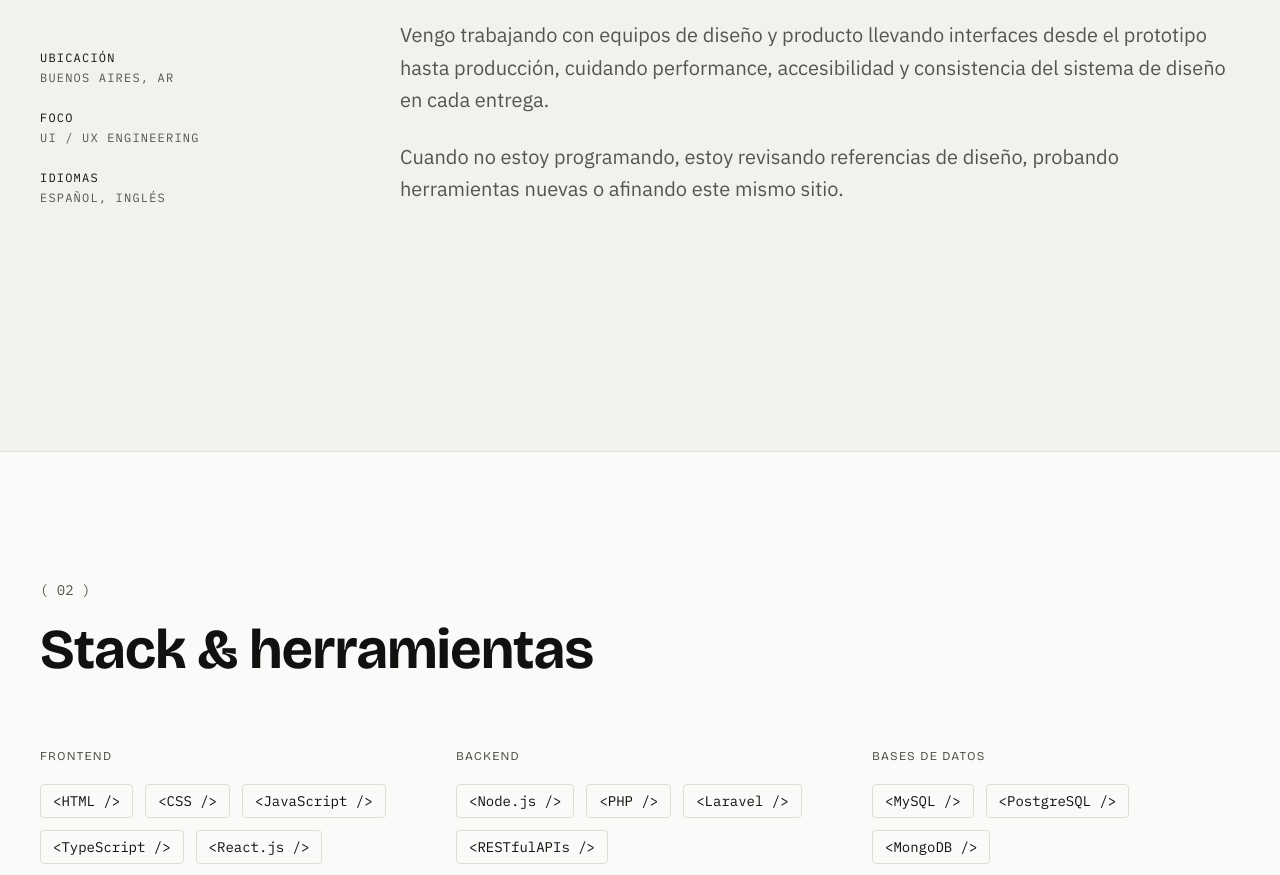
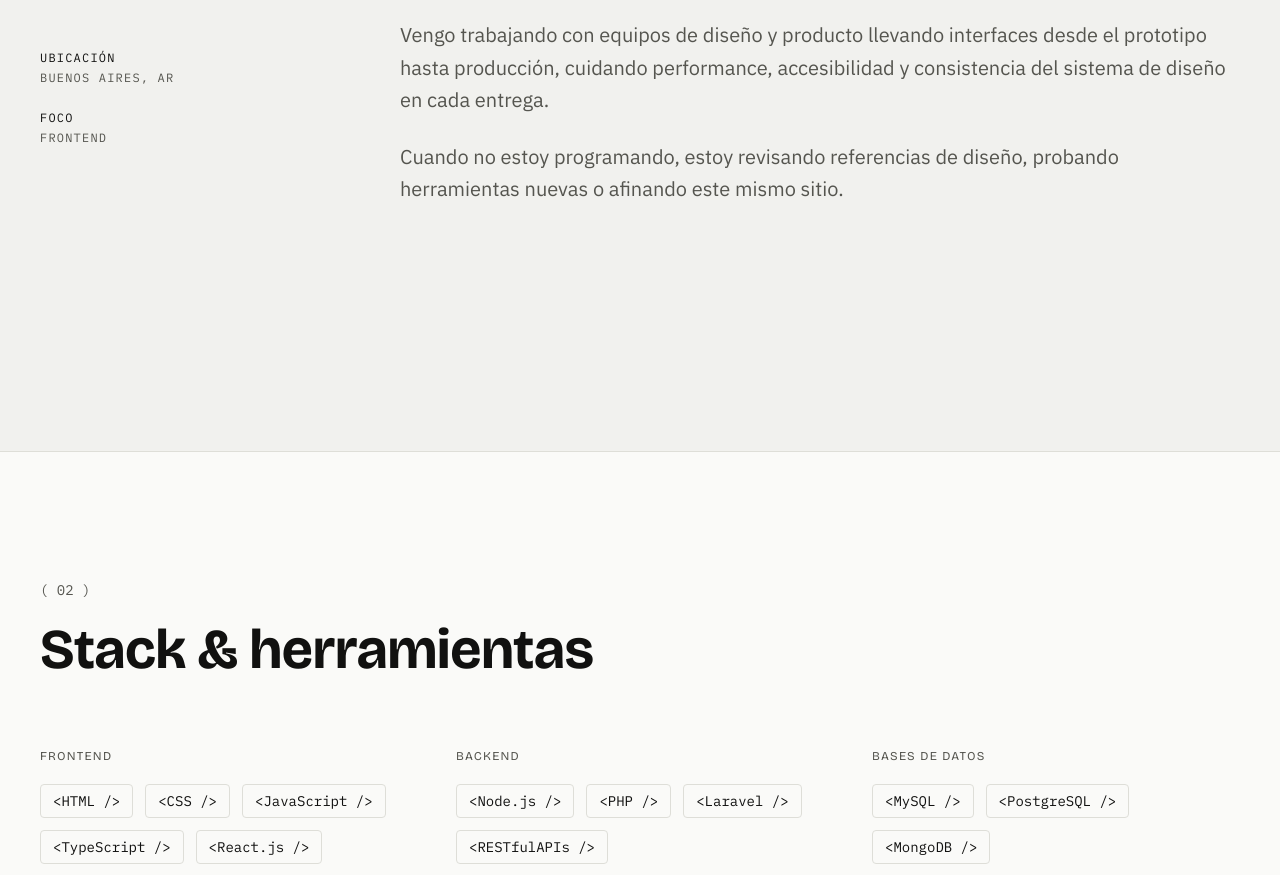
Before and after one commit to jissust/portfolio-landing, a React (Vite) app: page / in a window 1280 px wide. Shown: the part 1220-2095 px from the top of the page. Built offline with nearby package versions, Linux system fonts and the light colour scheme.

Commit message:
docs: update professional profile description

```diff
--- a/src/components/sections/About.jsx
+++ b/src/components/sections/About.jsx
@@ -17,12 +17,12 @@ export default function About() {
             </div>
             <div>
               <dt class="text-ink">Foco</dt>
-              <dd class="mt-1">UI / UX Engineering</dd>
+              <dd class="mt-1">Frontend</dd>
             </div>
-            <div>
+            {/* <div>
               <dt class="text-ink">Idiomas</dt>
               <dd class="mt-1">Español, Inglés</dd>
-            </div>
+            </div> */}
           </dl>
         </div>
 
```
